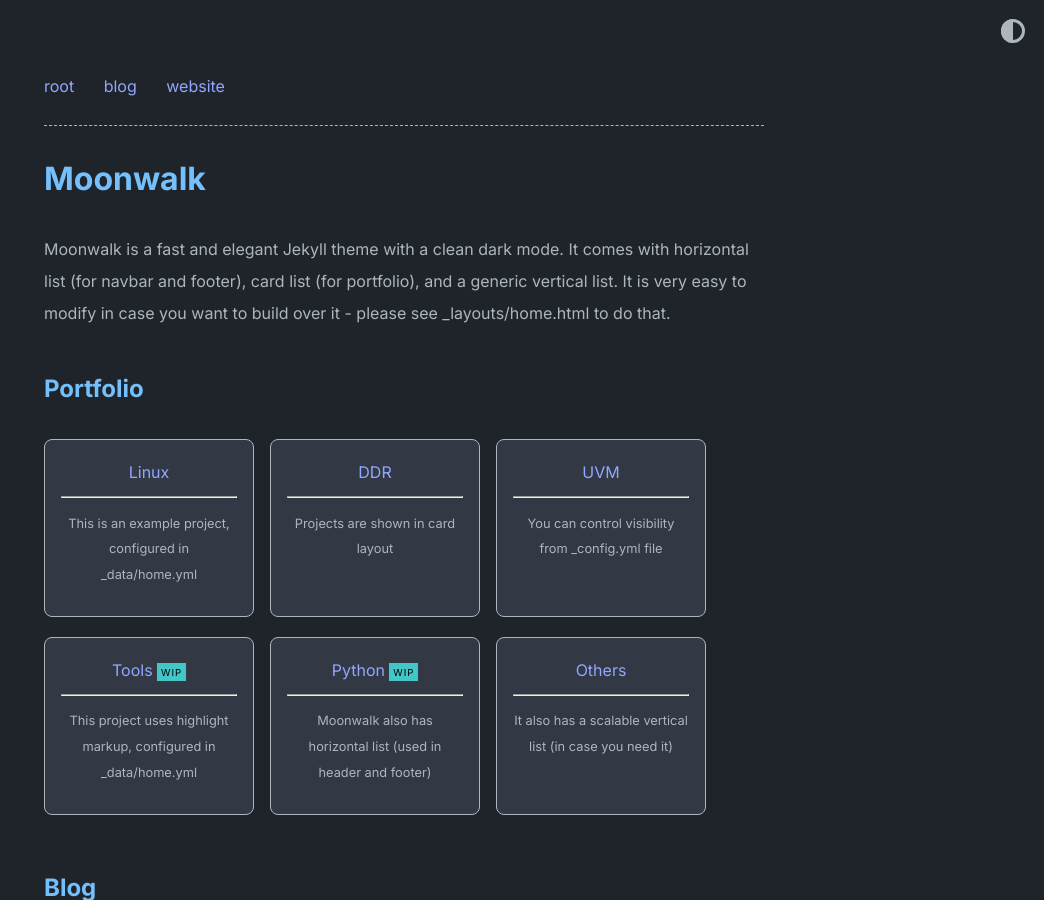
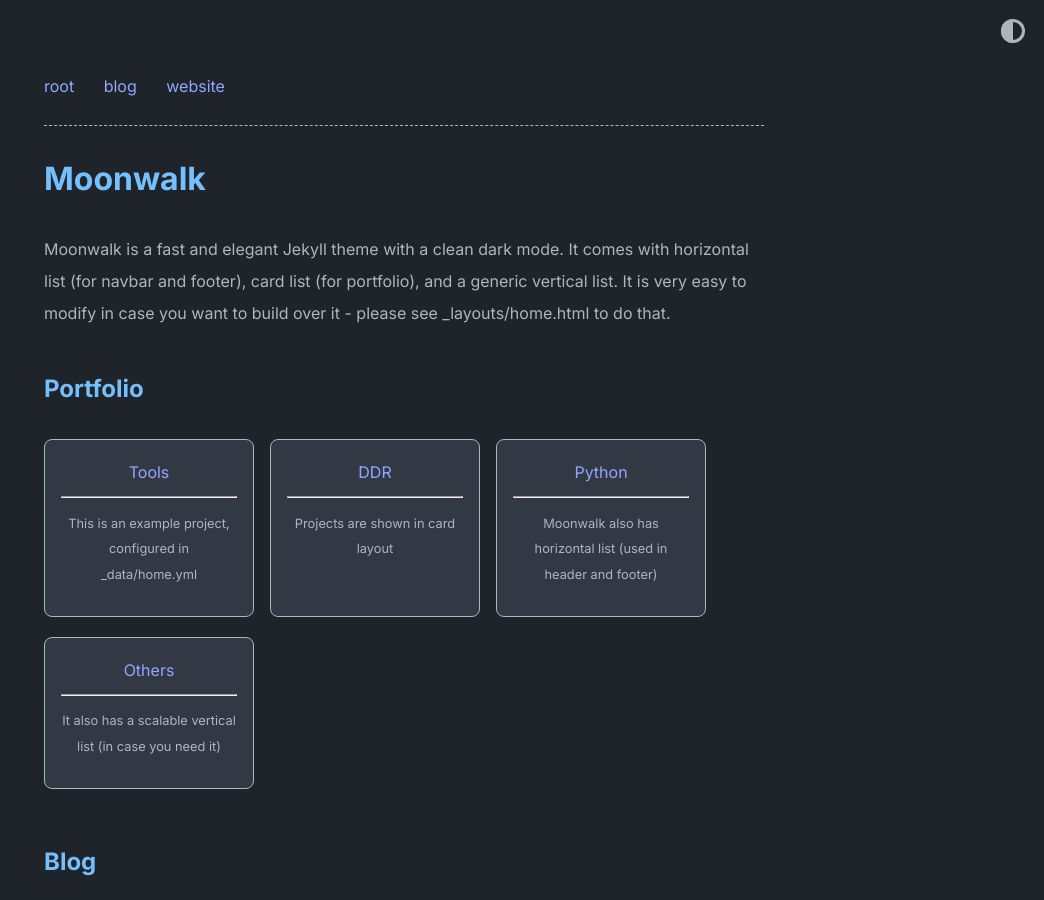
Before and after one commit to c0ralline/test.github.io, a Jekyll site: the page built from index.md, in a window 1280 px wide and 900 px high. Shown: the whole window, without its empty margins (236-1280 px from the left). Built offline with Jekyll 4.4.1, drawn with Linux system fonts in a browser that asks for light colours.

Commit message:
Update home.yml

```diff
--- a/_data/home.yml
+++ b/_data/home.yml
@@ -9,7 +9,7 @@ navbar_entries:
     url: https://www.abhinav.co
 
 project_entries:
-  - title: Linux
+  - title: Tools
     url: overview-post
     desc: This is an example project, configured in _data/home.yml
 
@@ -17,19 +17,10 @@ project_entries:
     url: ddr-overview
     desc: Projects are shown in card layout
 
-  - title: UVM
-    url: overview-post
-    desc: You can control visibility from _config.yml file
-
-  - title: Tools
-    url: overview-post
-    desc: This project uses highlight markup, configured in _data/home.yml
-    highlight: WIP
-
   - title: Python
     url: overview-post
     desc: Moonwalk also has horizontal list (used in header and footer)
-    highlight: WIP
+  #  highlight: WIP
 
   - title: Others
     url: overview-post
```
